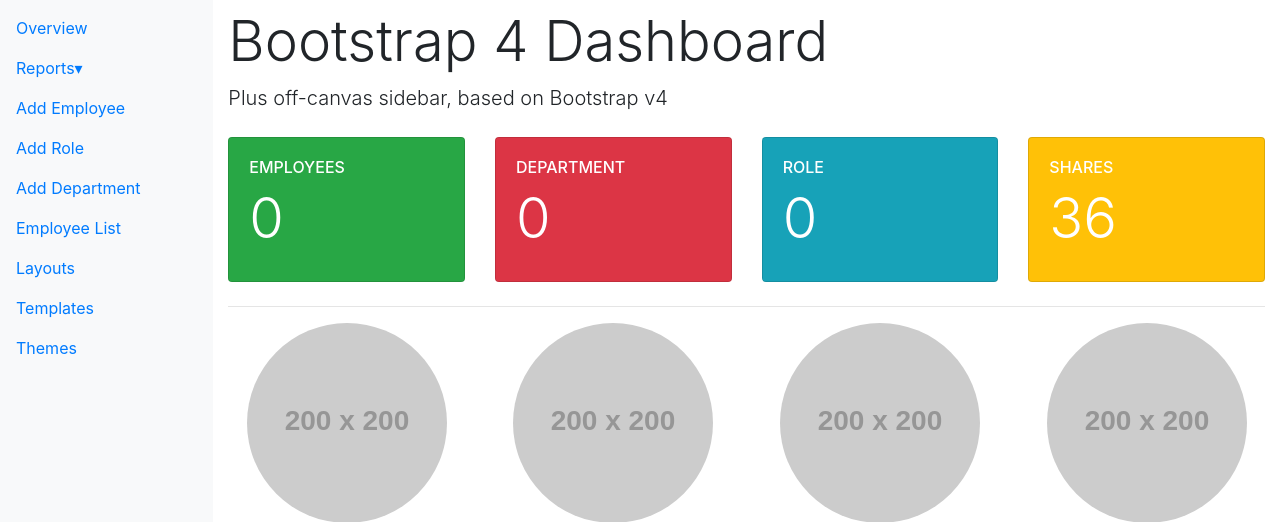
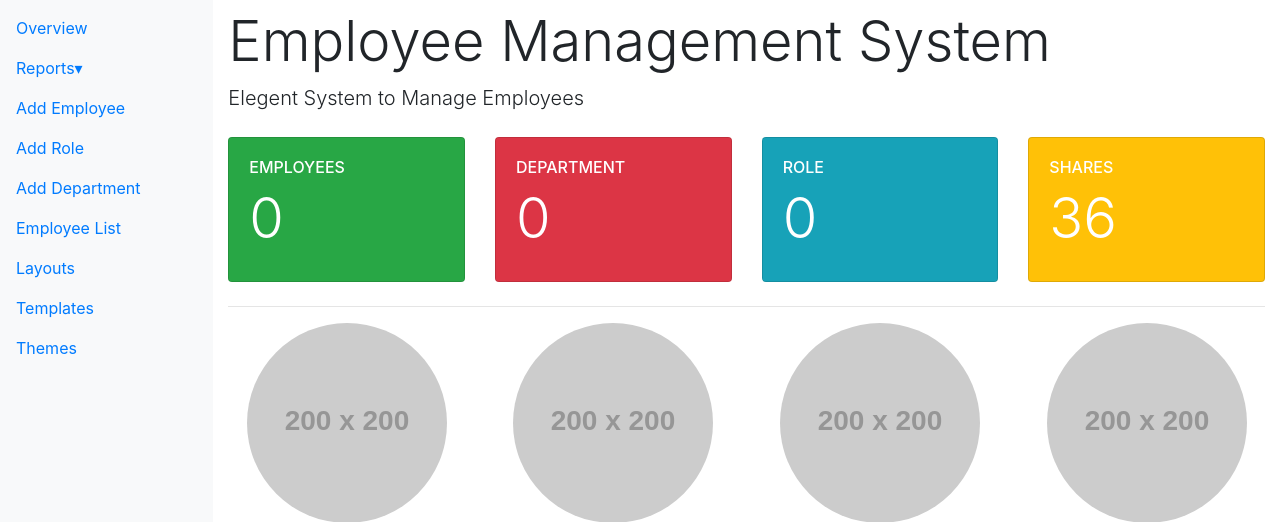
Before and after one commit to mister221/django, a Django app: page /employee/dashboard/ in a window 1280 px wide. Shown: the part 56-578 px from the top of the page. Run offline with Django 3.2, Linux system fonts and the light colour scheme; grey boxes labelled with a size stand in for pictures from a placeholder-image service; data that the repository does not hold is empty; some libraries are stand-ins or nearby versions.

Commit message:
modified index.html

```diff
--- a/employees/templates/employees/index.html
+++ b/employees/templates/employees/index.html
@@ -81,9 +81,9 @@
 
         <div class="col main pt-5 mt-3">
             <h1 class="display-4 d-none d-sm-block">
-            Bootstrap 4 Dashboard
+            Employee Management System
             </h1>
-            <p class="lead d-none d-sm-block">Plus off-canvas sidebar, based on Bootstrap v4</p>
+            <p class="lead d-none d-sm-block">Elegent System to Manage Employees</p>
 
             <div class="alert alert-warning fade collapse" role="alert" id="myAlert">
                 <button type="button" class="close" data-dismiss="alert" aria-label="Close">
```
